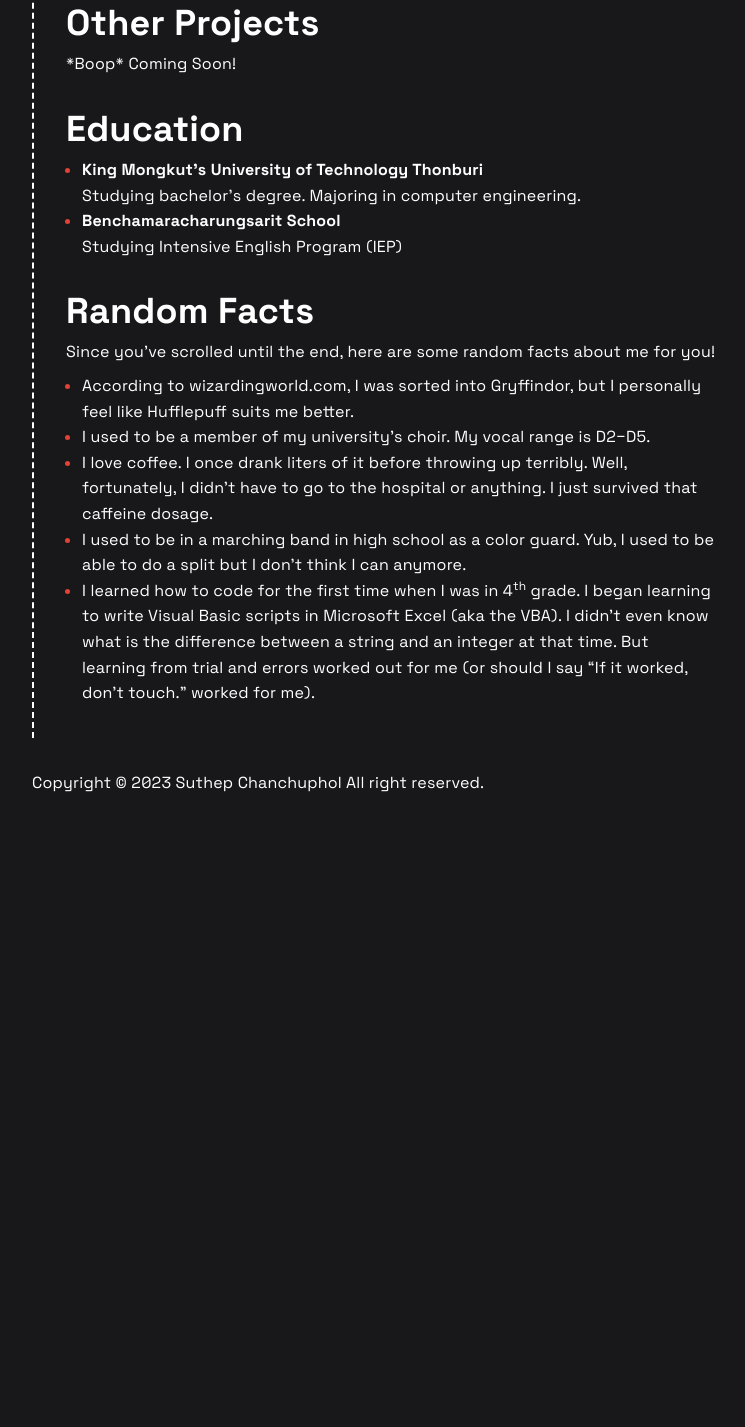
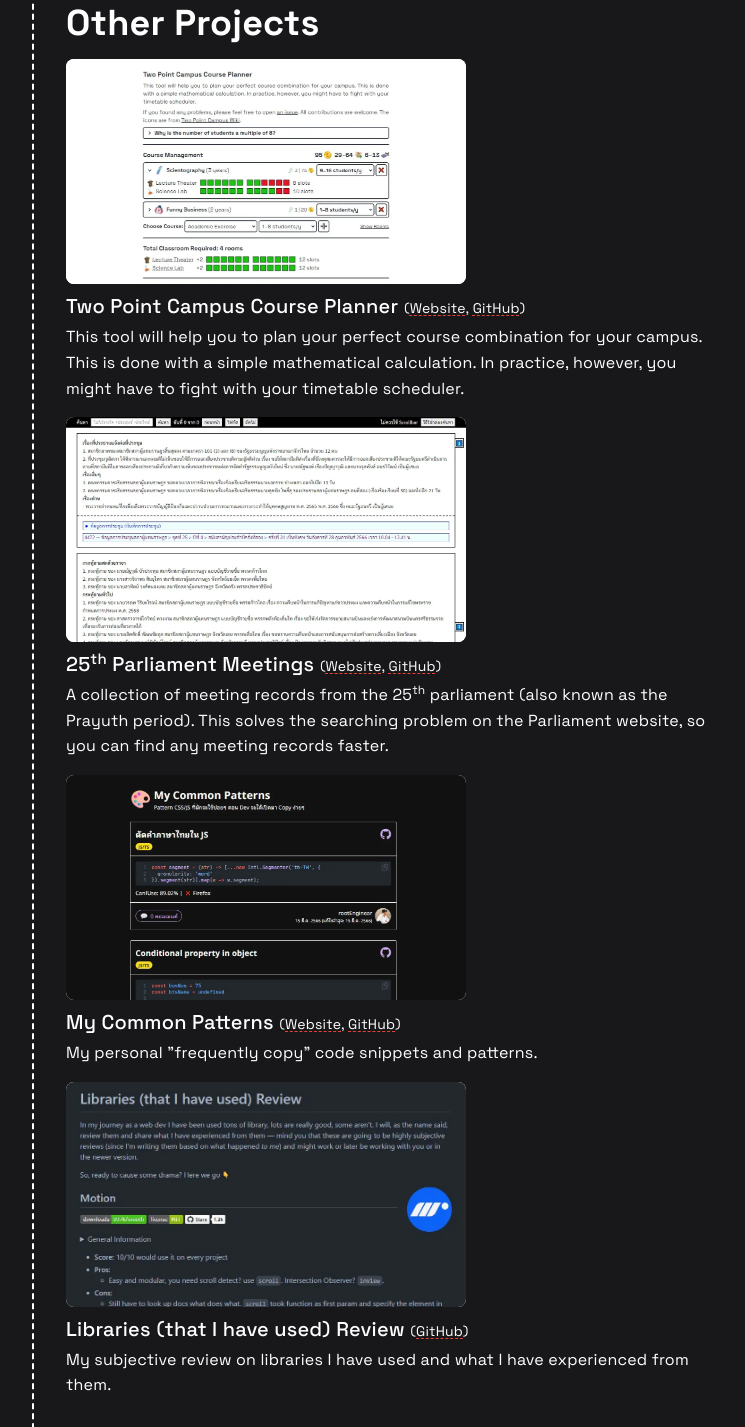
Before and after one commit to rootEnginear/rootEnginear.github.io, an Astro site: page / in a window 1280 px wide. Shown: the part 1786-3213 px from the top of the page, without its empty margins (532-1277 px from the left). Before the commit the page ends 2741 px from the top, so only its background shows below. Built offline with nearby package versions, Linux system fonts and the light colour scheme; Astro itself is replaced by a stand-in of ours.

Commit message:
feat: add side projects

```diff
--- a/astro.config.mjs
+++ b/astro.config.mjs
@@ -7,11 +7,19 @@ import svelte from "@astrojs/svelte";
 // https://astro.build/config
 export default defineConfig({
   site: "https://rootenginear.github.io",
-  integrations: [tailwind({
-    config: {
-      applyBaseStyles: false
-    }
-  }), sitemap({
-    customPages: ["https://rootenginear.github.io/25th-parliament-meeting/"]
-  }), svelte()]
+  integrations: [
+    tailwind({
+      config: {
+        applyBaseStyles: false,
+      },
+    }),
+    sitemap({
+      customPages: [
+        "https://rootenginear.github.io/tpc-course-planner",
+        "https://rootenginear.github.io/25th-parliament-meeting",
+        "https://rootenginear.github.io/my-common-patterns",
+      ],
+    }),
+    svelte(),
+  ],
 });
--- a/src/sections/other-projects.astro
+++ b/src/sections/other-projects.astro
@@ -1,4 +1,120 @@
 <section id="other-projects" class="mb-16 scroll-mt-[20vh] md:mb-32 md:scroll-mt-64">
-  <h2 class="mb-8 text-4xl font-bold">Other Projects</h2>
-  <p>*Boop* Coming Soon!</p>
+  <h2 class="mb-16 text-4xl font-bold">Other Projects</h2>
+  <article class="mb-16">
+    <img
+      class="mb-8 aspect-video h-auto w-full max-w-[400px] rounded-8 bg-white object-contain"
+      src="./img/projects/tpc-course-planner.webp"
+      alt=""
+      width="400"
+      height="225"
+      loading="lazy"
+      decoding="async"
+    />
+    <h3 class="mb-4 text-xl font-medium">
+      Two Point Campus Course Planner
+      <span class="text-sm font-normal">
+        (<a
+          href="https://rootenginear.github.io/tpc-course-planner"
+          target="_blank"
+          rel="nofollow noopener noreferrer"><span class="sr-only">Go to</span>Website</a
+        >, <a
+          href="https://github.com/rootEnginear/tpc-course-planner"
+          target="_blank"
+          rel="nofollow noopener noreferrer"
+          ><span class="sr-only">Open the repository on</span>GitHub</a
+        >)
+      </span>
+    </h3>
+    <p>
+      This tool will help you to plan your perfect course combination for your campus.
+      This is done with a simple mathematical calculation. In practice, however, you might
+      have to fight with your timetable scheduler.
+    </p>
+  </article>
+
+  <article class="mb-16">
+    <img
+      class="mb-8 aspect-video h-auto w-full max-w-[400px] rounded-8 bg-white object-contain"
+      src="./img/projects/25th-parliament-meetings.webp"
+      alt=""
+      width="400"
+      height="225"
+      loading="lazy"
+      decoding="async"
+    />
+    <h3 class="mb-4 text-xl font-medium">
+      25<sup>th</sup> Parliament Meetings
+      <span class="text-sm font-normal">
+        (<a
+          href="https://rootenginear.github.io/25th-parliament-meeting"
+          target="_blank"
+          rel="nofollow noopener noreferrer"><span class="sr-only">Go to</span>Website</a
+        >, <a
+          href="https://github.com/rootEnginear/25th-parliament-meeting"
+          target="_blank"
+          rel="nofollow noopener noreferrer"
+          ><span class="sr-only">Open the repository on</span>GitHub</a
+        >)
+      </span>
+    </h3>
+    <p>
+      A collection of meeting records from the 25<sup>th</sup> parliament (also known as the
+      Prayuth period). This solves the searching problem on the Parliament website, so you
+      can find any meeting records faster.
+    </p>
+  </article>
+
+  <article class="mb-16">
+    <img
+      class="mb-8 aspect-video h-auto w-full max-w-[400px] rounded-8 bg-white object-contain"
+      src="./img/projects/my-common-patterns.webp"
+      alt=""
+      width="400"
+      height="225"
+      loading="lazy"
+      decoding="async"
+    />
+    <h3 class="mb-4 text-xl font-medium">
+      My Common Patterns
+      <span class="text-sm font-normal">
+        (<a
+          href="https://rootenginear.github.io/my-common-patterns"
+          target="_blank"
+          rel="nofollow noopener noreferrer"><span class="sr-only">Go to</span>Website</a
+        >, <a
+          href="https://github.com/rootEnginear/my-common-patterns"
+          target="_blank"
+          rel="nofollow noopener noreferrer"
+          ><span class="sr-only">Open the repository on</span>GitHub</a
+        >)
+      </span>
+    </h3>
+    <p>My personal "frequently copy" code snippets and patterns.</p>
+  </article>
+
+  <article>
+    <img
+      class="mb-8 aspect-video h-auto w-full max-w-[400px] rounded-8 bg-white object-contain"
+      src="./img/projects/lib-reviews.webp"
+      alt=""
+      width="400"
+      height="225"
+      loading="lazy"
+      decoding="async"
+    />
+    <h3 class="mb-4 text-xl font-medium">
+      Libraries (that I have used) Review
+      <span class="text-sm font-normal">
+        (<a
+          href="https://github.com/rootEnginear/libraries-i-used-review"
+          target="_blank"
+          rel="nofollow noopener noreferrer"
+          ><span class="sr-only">Read it on</span>GitHub</a
+        >)
+      </span>
+    </h3>
+    <p>
+      My subjective review on libraries I have used and what I have experienced from them.
+    </p>
+  </article>
 </section>
--- a/tailwind.config.cjs
+++ b/tailwind.config.cjs
@@ -32,6 +32,7 @@ module.exports = {
     },
     borderRadius: {
       4: "4px",
+      8: "8px",
       16: "16px",
       full: "9999px",
     },
```
Also changed, not shown: public/img/projects/25th-parliament-meetings.webp (added), public/img/projects/lib-reviews.webp (added), public/img/projects/my-common-patterns.webp (added), public/img/projects/tpc-course-planner.webp (added).
